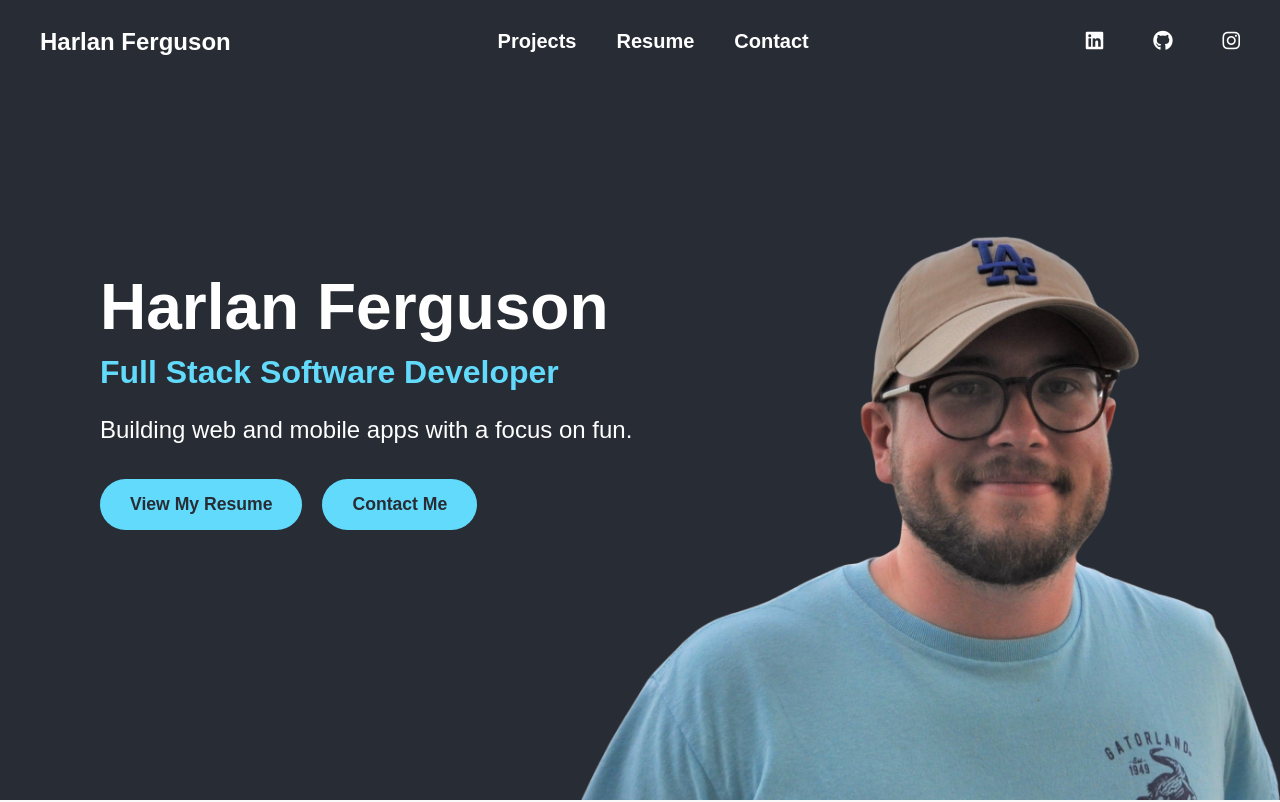
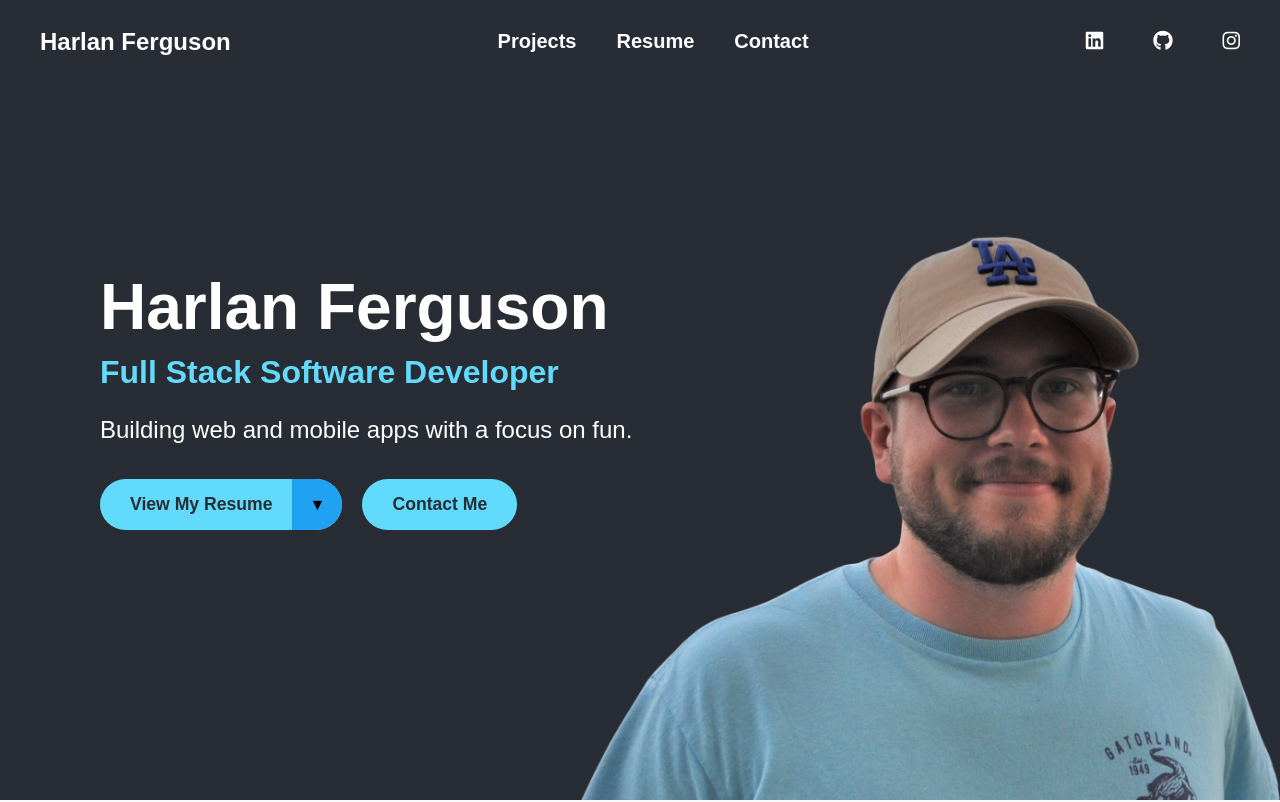
Before and after one commit to hjferguson/hjferguson.github.io, a React (Create React App) app in the folder portfolio/: page / in a window 1280 px wide. Shown: the top 802 px of the page. Built offline with nearby package versions, Linux system fonts and the light colour scheme.

Commit message:
adds dropdown menu for resume

```diff
--- /dev/null
+++ b/portfolio/src/components/Dropdown.css
@@ -0,0 +1,78 @@
+.dropdown {
+  position: relative;
+  display: inline-block;
+}
+
+.dropdown-button {
+  background-color: #61dafb;
+  color: #282c34;
+  padding: 15px 30px;
+  border: none;
+  border-radius: 50px;
+  font-size: 1.1rem;
+  font-weight: bold;
+  cursor: pointer;
+  text-decoration: none;
+  display: inline-flex;
+  align-items: center;
+  justify-content: space-between;
+  transition: background-color 0.3s ease, transform 0.3s ease;
+  overflow: hidden;
+  position: relative;
+  padding-right: 70px;
+}
+
+.dropdown-button .arrow-container {
+  background-color: #21a1f1;
+  display: inline-flex;
+  align-items: center;
+  justify-content: center;
+  height: 100%;
+  position: absolute;
+  right: 0;
+  top: 0;
+  bottom: 0;
+  border-top-right-radius: 50px;
+  border-bottom-right-radius: 50px;
+  width: 50px;
+}
+
+.dropdown-button .arrow {
+  font-size: 1rem;
+  color: #000;
+}
+
+.dropdown-menu {
+  position: absolute;
+  background-color: #61dafb;
+  border: 1px solid #21a1f1;
+  border-radius: 8px;
+  box-shadow: 0 8px 16px rgba(0, 0, 0, 0.2);
+  padding: 10px 0;
+  margin-top: 5px;
+  width: 100%;
+  box-sizing: border-box;
+  left: 0;
+}
+
+.dropdown-item {
+  list-style: none;
+  padding: 10px 20px;
+}
+
+.dropdown-item a {
+  color: #282c34;
+  text-decoration: none;
+  display: flex;
+  align-items: center;
+}
+
+.dropdown-item a i {
+  margin-right: 10px;
+  color: #000;
+}
+
+.dropdown-item a:hover {
+  background-color: #f7f7f7;
+  border-radius: 5px;
+}
--- /dev/null
+++ b/portfolio/src/components/Dropdown.js
@@ -0,0 +1,34 @@
+import React, { useState } from 'react';
+import './Dropdown.css';
+
+const Dropdown = ({ options }) => {
+  const [isOpen, setIsOpen] = useState(false);
+
+  const toggleDropdown = () => {
+    setIsOpen(!isOpen);
+  };
+
+  return (
+    <div className="dropdown">
+      <button onClick={toggleDropdown} className="dropdown-button">
+        View My Resume
+        <div className="arrow-container">
+          <span className="arrow">{isOpen ? '▲' : '▼'}</span>
+        </div>
+      </button>
+      {isOpen && (
+        <ul className="dropdown-menu">
+          {options.map((option, index) => (
+            <li key={index} className="dropdown-item">
+              <a href={option.link} target="_blank" rel="noopener noreferrer">
+                <i className={option.icon}></i> {option.label}
+              </a>
+            </li>
+          ))}
+        </ul>
+      )}
+    </div>
+  );
+};
+
+export default Dropdown;
--- a/portfolio/src/components/homePage/Hero.css
+++ b/portfolio/src/components/homePage/Hero.css
@@ -52,29 +52,17 @@
   .cta-button {
     background-color: #61dafb;
     color: #282c34;
-  padding: 15px 30px;
+    padding: 15px 30px; /* Ensure padding matches */
     border: none;
     border-radius: 50px;
     font-size: 1.1rem;
     font-weight: bold;
-  font-family: 'Arial', sans-serif;
     cursor: pointer;
     text-decoration: none;
-  transition: background-color 0.3s ease, transform 0.3s ease;
     display: inline-flex;
     align-items: center;
     justify-content: center;
-}
-
-.cta-button a {
-  color: inherit;
-  text-decoration: none;
-  display: inline-block;
-  width: 100%;
-  height: 100%;
-  padding: 15px 30px;
-  box-sizing: border-box;
-  font-family: inherit;
+    transition: background-color 0.3s ease, transform 0.3s ease;
   }
 
   .cta-button:hover {
@@ -86,6 +74,7 @@
     outline: none;
     box-shadow: 0 0 0 3px rgba(33, 161, 241, 0.5);
   }
+
 
 
   @media (max-width: 768px) {
--- a/portfolio/src/components/homePage/Hero.js
+++ b/portfolio/src/components/homePage/Hero.js
@@ -3,6 +3,7 @@ import './Hero.css';
 import profilePic from '../../assets/profile_pic.png';
 import Modal from '../Modal';
 import ContactForm from '../ContactForm';
+import Dropdown from '../Dropdown';
 
 const Hero = () => {
   const [showModal, setShowModal] = useState(false);
@@ -10,6 +11,13 @@ const Hero = () => {
   const toggleModal = () => {
     setShowModal(!showModal);
   };
+
+  // Define the options for the dropdown
+  const resumeOptions = [
+    { label: 'Default Resume', link: '/docs/assets/Harlan_Ferguson_Resume.pdf', icon: 'fas fa-file-alt' },
+    { label: 'Python Resume', link: '/docs/assets/Harlan_Ferguson_Python_Resume.pdf', icon: 'fab fa-python' },
+    { label: 'JavaScript Resume', link: '/docs/assets/Harlan_Ferguson_JS_Resume.pdf', icon: 'fab fa-js' }
+  ];
 
   return (
     <section id="hero" className="hero-section">
@@ -19,9 +27,7 @@ const Hero = () => {
         <h4>Full Stack Software Developer</h4>
         <p>Building web and mobile apps with a focus on fun.</p>
         <div className="cta-buttons">
-          <a href="/docs/assets/Harlan_Ferguson_Resume.pdf" className="cta-button">
-            View My Resume
-          </a>
+          <Dropdown options={resumeOptions} />
           <button onClick={toggleModal} className="cta-button">
             Contact Me
           </button>
```
Lines whose indentation alone changed are shown as unchanged.
